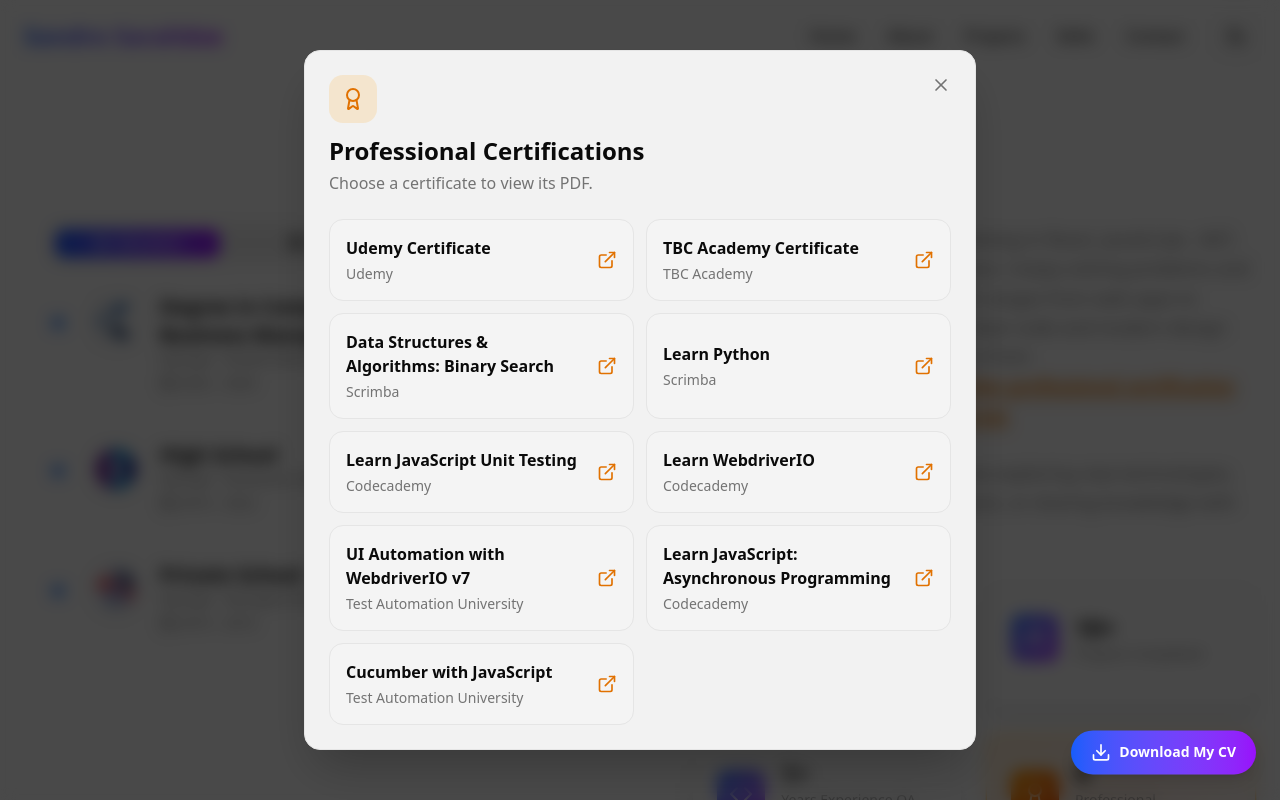
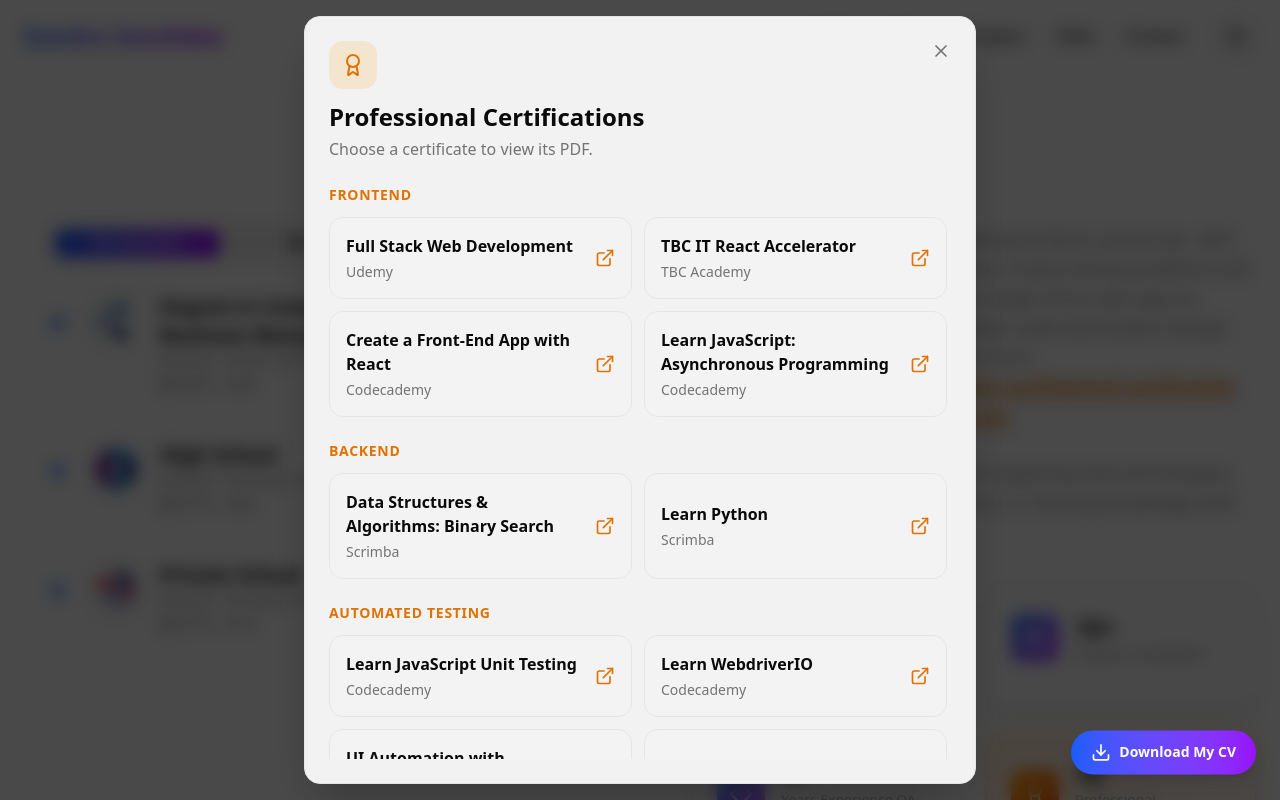
Before and after one commit to Sandroo10/Portfolio, a React (Vite) app: page / in a window 1280 px wide. Both pictures are taken after a click on the button 974 px from the left and 1211 px from the top of the page. Shown: the part 811-1611 px from the top of the page. Built offline with nearby package versions, Linux system fonts and the light colour scheme.

Commit message:
Certification update

```diff
--- a/src/components/About.tsx
+++ b/src/components/About.tsx
@@ -5,15 +5,16 @@
 import Timeline from './Timeline';
 
 const certificates: Certificate[] = [
-  { title: 'Udemy Certificate', issuer: 'Udemy', pdfSrc: '/certs/udemy-cert.pdf' },
-  { title: 'TBC Academy Certificate', issuer: 'TBC Academy', pdfSrc: '/certs/tbc-cert.pdf' },
-  { title: 'Data Structures & Algorithms: Binary Search', issuer: 'Scrimba', pdfSrc: '/certs/data-structures-cert.pdf' },
-  { title: 'Learn Python', issuer: 'Scrimba', pdfSrc: '/certs/python-cert.pdf' },
-  { title: 'Learn JavaScript Unit Testing', issuer: 'Codecademy', pdfSrc: '/certs/codecademy-unit-testing-cert.pdf' },
-  { title: 'Learn WebdriverIO', issuer: 'Codecademy', pdfSrc: '/certs/codecademy-webdriverio-cert.pdf' },
-  { title: 'UI Automation with WebdriverIO v7', issuer: 'Test Automation University', pdfSrc: '/certs/tau-webdriverio-cert.pdf' },
-  { title: 'Learn JavaScript: Asynchronous Programming', issuer: 'Codecademy', pdfSrc: '/certs/codecademy-asynchronous-programming-cert.pdf' },
-  { title: 'Cucumber with JavaScript', issuer: 'Test Automation University', pdfSrc: '/certs/tau-cucumber-javascript-cert.pdf' },
+  { title: 'Full Stack Web Development', issuer: 'Udemy', pdfSrc: '/certs/udemy-cert.pdf', category: 'Frontend' },
+  { title: 'TBC IT React Accelerator', issuer: 'TBC Academy', pdfSrc: '/certs/tbc-cert.pdf', category: 'Frontend' },
+  { title: 'Data Structures & Algorithms: Binary Search', issuer: 'Scrimba', pdfSrc: '/certs/data-structures-cert.pdf', category: 'Backend' },
+  { title: 'Learn Python', issuer: 'Scrimba', pdfSrc: '/certs/python-cert.pdf', category: 'Backend' },
+  { title: 'Create a Front-End App with React', issuer: 'Codecademy', pdfSrc: '/certs/codecademy-create-react-app-cert.pdf', category: 'Frontend' },
+  { title: 'Learn JavaScript: Asynchronous Programming', issuer: 'Codecademy', pdfSrc: '/certs/codecademy-asynchronous-programming-cert.pdf', category: 'Frontend' },
+  { title: 'Learn JavaScript Unit Testing', issuer: 'Codecademy', pdfSrc: '/certs/codecademy-unit-testing-cert.pdf', category: 'Automated Testing' },
+  { title: 'Learn WebdriverIO', issuer: 'Codecademy', pdfSrc: '/certs/codecademy-webdriverio-cert.pdf', category: 'Automated Testing' },
+  { title: 'UI Automation with WebdriverIO v7', issuer: 'Test Automation University', pdfSrc: '/certs/tau-webdriverio-cert.pdf', category: 'Automated Testing' },
+  { title: 'Cucumber with JavaScript', issuer: 'Test Automation University', pdfSrc: '/certs/tau-cucumber-javascript-cert.pdf', category: 'Automated Testing' },
 ];
 
 const About = () => {
@@ -24,7 +25,7 @@
     { icon: Code, value: '2+', label: 'Years Experience Frontend' },
     { icon: Users, value: '10+', label: 'Projects Completed' },
     { icon: Code, value: '1+', label: 'Years Experience QA Engineer' },
-    { icon: Award, value: '9', label: 'Professional Certifications', isCertificateCard: true }
+    { icon: Award, value: '10', label: 'Professional Certifications', isCertificateCard: true }
   ];
 
 
--- a/src/components/CertificationListModal.tsx
+++ b/src/components/CertificationListModal.tsx
@@ -4,6 +4,7 @@
   title: string;
   issuer: string;
   pdfSrc: string;
+  category: 'Frontend' | 'Backend' | 'Automated Testing';
 };
 
 type CertificationListModalProps = {
@@ -23,7 +24,7 @@
     aria-modal="true"
     aria-labelledby="certifications-title"
   >
-    <div className="relative w-full max-w-2xl rounded-2xl border border-border bg-background p-6 shadow-2xl">
+    <div className="relative flex max-h-[calc(100vh-2rem)] w-full max-w-2xl flex-col rounded-2xl border border-border bg-background p-6 shadow-2xl">
       <button
         type="button"
         onClick={onClose}
@@ -43,8 +44,20 @@
         <p className="mt-1 text-muted-foreground">Choose a certificate to view its PDF.</p>
       </div>
 
+      <div className="min-h-0 space-y-6 overflow-y-auto pr-1">
+        {(['Frontend', 'Backend', 'Automated Testing'] as const).map((category) => {
+          const group = certificates.filter((certificate) => certificate.category === category);
+
+          return (
+            <section key={category} aria-labelledby={`${category.toLowerCase().replaceAll(' ', '-')}-certifications`}>
+              <h3
+                id={`${category.toLowerCase().replaceAll(' ', '-')}-certifications`}
+                className="mb-3 text-sm font-semibold uppercase tracking-wider text-amber-600 dark:text-amber-300"
+              >
+                {category}
+              </h3>
               <div className="grid gap-3 sm:grid-cols-2">
-        {certificates.map((certificate) => (
+                {group.map((certificate) => (
                   <button
                     key={certificate.title}
                     type="button"
@@ -59,6 +72,10 @@
                   </button>
                 ))}
               </div>
+            </section>
+          );
+        })}
+      </div>
     </div>
   </div>
 );
```
Also changed, not shown: 1 other file (tests, documents, lock files or other folders). Lines whose indentation alone changed are shown as unchanged.
